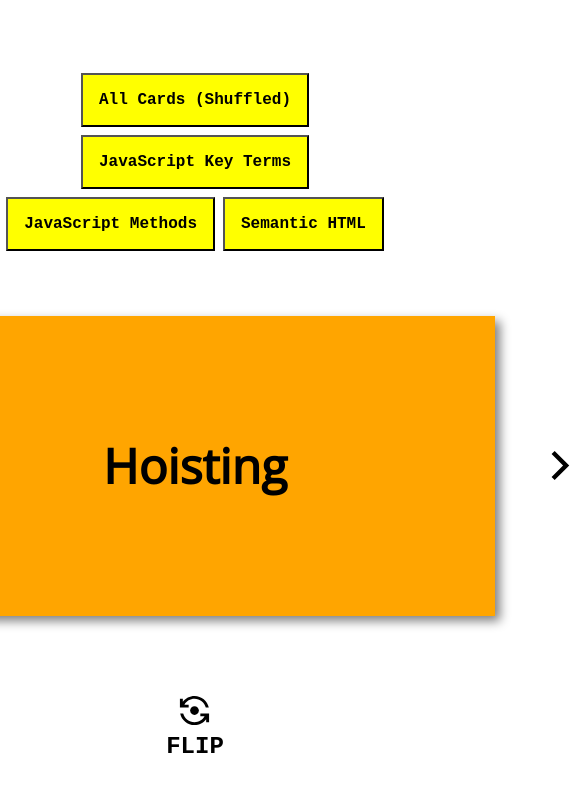
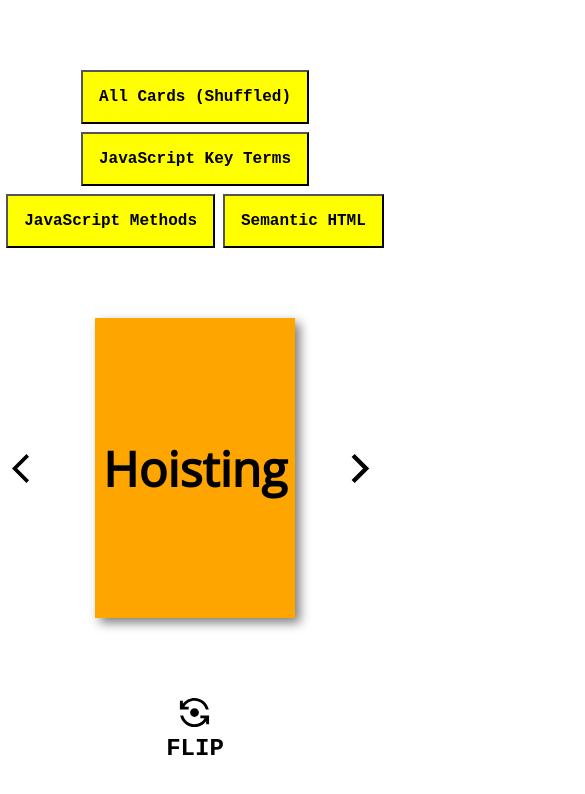
Before and after one commit to gjeffgolden/js-flashcards-react, a React (Create React App) app: page / in a window 390 px wide. Shown: the top 794 px of the page, 585 px wide, since content can reach past the window. Built offline with nearby package versions, Linux system fonts and the light colour scheme; a web font is replaced by a local one.

Commit message:
Working on mobile styling and responsiveness.

```diff
--- a/package.json
+++ b/package.json
@@ -1,5 +1,5 @@
 {
-  "name": "trust-will-warmup",
+  "name": "gjg-js-flashcards",
   "version": "0.1.0",
   "private": true,
   "dependencies": {
--- a/src/App.css
+++ b/src/App.css
@@ -16,20 +16,25 @@
 .main-container {
   text-align: center;
   height: 50%;
-  width: auto;
+  width: 90%;
   background-color: white;
   display: flex;
   flex-flow: row;
   justify-content: center;
   align-items: center;
+  margin-top: 5px;
 }
 
 .term-card-container {
   display: flex;
   justify-content: center;
   align-items: center;
-  width: 600px;
-  height: 300px;
+  width: 60%;
+  height: 80%;
+  max-width: 600px;
+  min-width: 200px;
+  min-height: 100px;
+  max-height: 300px;
   background-color: orange;
   box-shadow: 5px 5px 10px gray;
 }
@@ -38,8 +43,12 @@
   display: flex;
   justify-content: center;
   align-items: center;
-  width: 600px;
-  height: 300px;
+  width: 60%;
+  height: 80%;
+  max-width: 600px;
+  min-width: 200px;
+  min-height: 100px;
+  max-height: 300px;
   background-color: hotpink;
   box-shadow: 5px 5px 10px gray;
 }
@@ -48,8 +57,12 @@
   display: flex;
   justify-content: center;
   align-items: center;
-  width: 600px;
-  height: 300px;
+  width: 60%;
+  height: 80%;
+  max-width: 600px;
+  min-width: 200px;
+  min-height: 100px;
+  max-height: 300px;
   background-color: rgb(177, 177, 43);
   box-shadow: 5px 5px 10px gray;
 }
@@ -76,6 +89,12 @@
   padding: 3rem;
 }
 
+.nav-buttons {
+  display: flex;
+  flex-flow: row wrap;
+  justify-content: center;
+}
+
 .nav-buttons button {
   font-family: 'Nanum Gothic Coding', monospace;
   font-weight: 700;
@@ -94,3 +113,5 @@ figcaption {
   font-weight: 700;
   font-size: 1.5rem;
 }
+
+/* media queries */
--- a/src/assets/KeyTerms.js
+++ b/src/assets/KeyTerms.js
@@ -21,7 +21,7 @@ const keyTerms = [
         cardType: "JavaScript Key Terms",
         term: "Template Literal",
         definition: "Strings denoted with backticks (``) that allow for embedded expressions and multi-line strings.",
-        example: "`My name is ${name}`"
+        example: "`This string is in backtacks.`"
     },
     {
         cardType: "JavaScript Key Terms",
--- a/src/components/Header.jsx
+++ b/src/components/Header.jsx
@@ -3,13 +3,11 @@ import React from 'react'
 export default function Header({ handleSelectCardType }) {
 
     return (
-        <header>
             <nav className="nav-buttons">
                 <button onClick={handleSelectCardType}>All Cards (Shuffled)</button>
                 <button onClick={handleSelectCardType}>JavaScript Key Terms</button>
                 <button onClick={handleSelectCardType}>JavaScript Methods</button>
                 <button onClick={handleSelectCardType}>Semantic HTML</button>
             </nav>
-        </header>
     )
 }
```
Also changed, not shown: public/index.html (+2 -2 lines), firebase.json (added), 1 other file (tests, documents, lock files or other folders).
